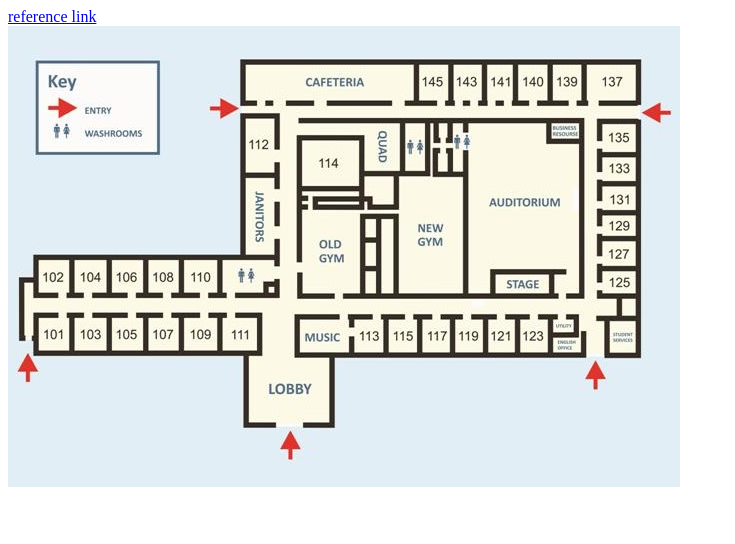
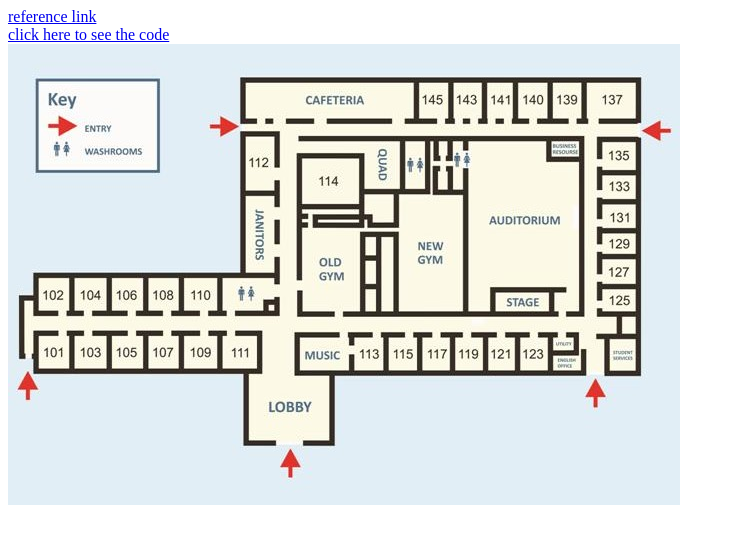
Before and after one commit to aaronpalermo/Indoor-nav, a plain HTML site: page index.html in a window 1280 px wide. Shown: the whole page, without its empty margins (0-735 px from the left). Drawn offline with Linux system fonts and the light colour scheme.

Commit message:
Update index.html

```diff
--- a/index.html
+++ b/index.html
@@ -4,6 +4,8 @@
 <head>
 <body>
 <a href="https://www.tutorialspoint.com/How-to-create-clickable-areas-in-an-image-in-HTML">reference link</a>
+<br>
+<a href="https://github.com/aaronpalermo/indoor">click here to see the code</a>
 <br>
 
       <img src = floorplan.jpg alt = "usemap" usemap = "#lessons"/>
```
